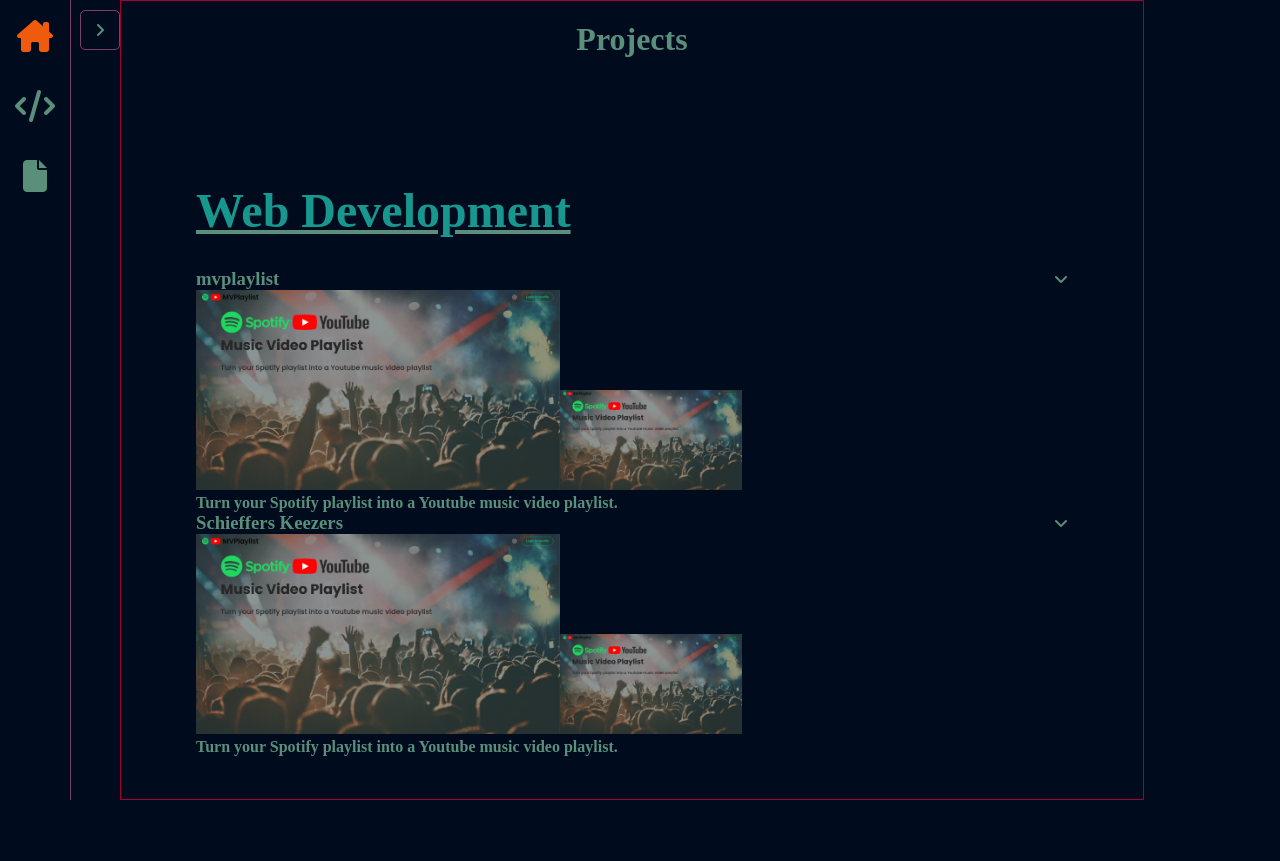
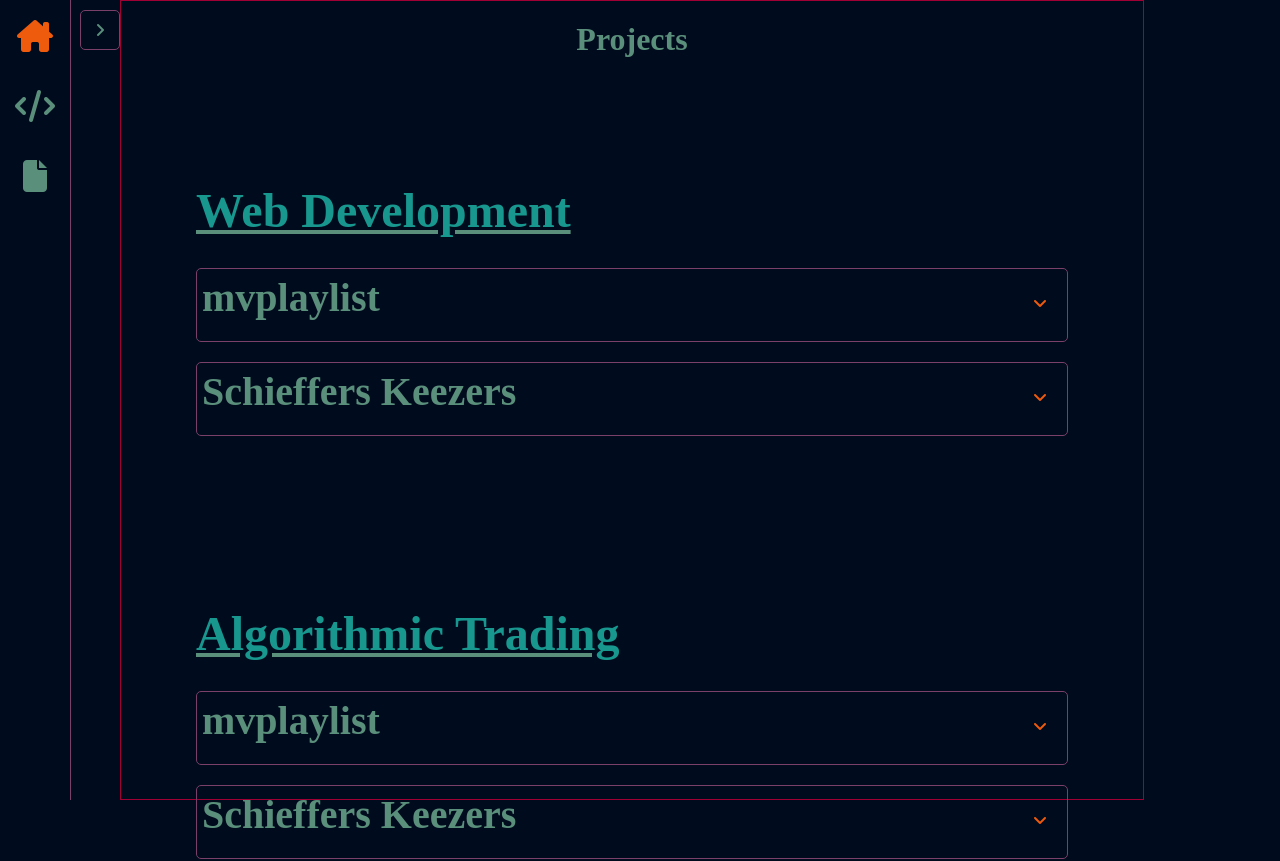
Before and after one commit to danielxhogan/portfolio22, a Next.js app: page /projects in a window 1280 px wide. Shown: the top 861 px of the page. Built offline with nearby package versions, Linux system fonts and the light colour scheme.

Commit message:
add styles for content section when shown vs hidden

```diff
--- a/styles/Project.module.css
+++ b/styles/Project.module.css
@@ -1,10 +1,81 @@
+.main {
+  margin-bottom: 20px;
+  padding: 5px;
+  border: 1px solid var(--purple);
+  border-radius: 5px;
+}
+
+.main h3 {
+  font-size: 2.5rem;
+}
+
+.main h4 {
+  font-size: 2rem;
+}
+
+@media only screen and (max-width: 950px) {
+  .main h4 {
+    font-size: 1.5rem;
+  }
+}
+
 .header {
   display: flex;
   justify-content: space-between;
+  margin-bottom: 15px;
 }
 
 .chevron {
+  color: var(--orange);
+  margin-top: 10px;
+  margin-right: 15px;
   display: flex;
   justify-content: center;
   align-items: center;
 }
+
+.chevron:hover {
+  cursor: pointer;
+}
+
+.chevron.shown > i {
+  transform: rotate(180deg);
+}
+
+.content.hidden {
+  display: none;
+}
+
+.content.shown {
+  display: flex;
+  gap: 50px;
+}
+
+@media only screen and (max-width: 700px) {
+  .content {
+    gap: 15px;
+  }
+}
+
+.image:hover {
+  cursor: pointer;
+}
+
+.small-image {
+  width: 0;
+}
+
+@media only screen and (max-width: 950px) {
+  .large-image {
+    display: none;
+  }
+
+  .small-image {
+    width: auto;
+  }
+}
+
+.description h4:hover {
+  cursor: pointer;
+  color: var(--turquoise);
+}
```
